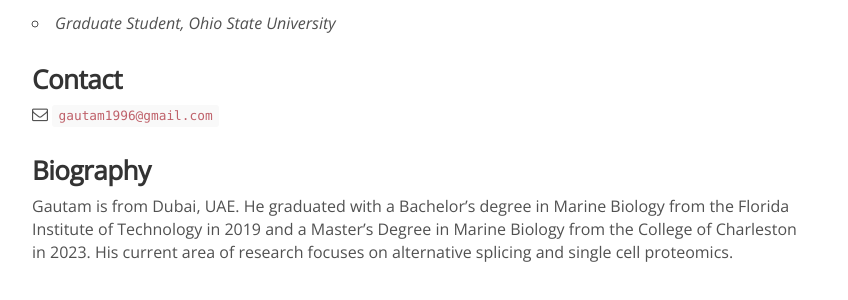
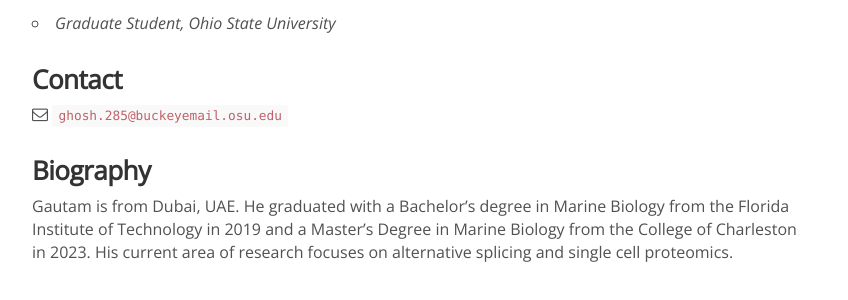
Before and after one commit to searlelab/searlelab.github.io, a Jekyll site: the page built from _people/gautam_ghosh.md, in a window 1280 px wide. Shown: the part 593-893 px from the top of the page, without its empty margins (223-1071 px from the left). Built offline with Jekyll 4.4.1, drawn with Linux system fonts in a browser that asks for light colours; nearby versions of some CDN libraries; comment, search, counter and statistics services are not loaded.

Commit message:
Update gautam_ghosh.md

```diff
--- a/_people/gautam_ghosh.md
+++ b/_people/gautam_ghosh.md
@@ -14,7 +14,7 @@
 
 ### Contact
 
-<i class="fa fa-envelope-o"></i> `gautam1996@gmail.com`
+<i class="fa fa-envelope-o"></i> `ghosh.285@buckeyemail.osu.edu`
 
 ### Biography
 
```
